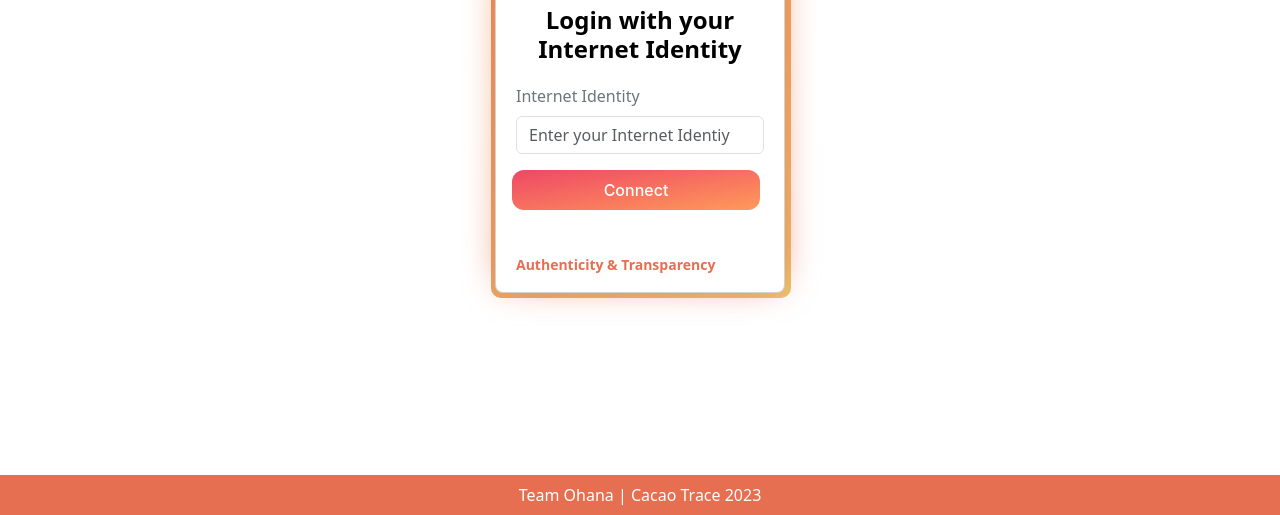
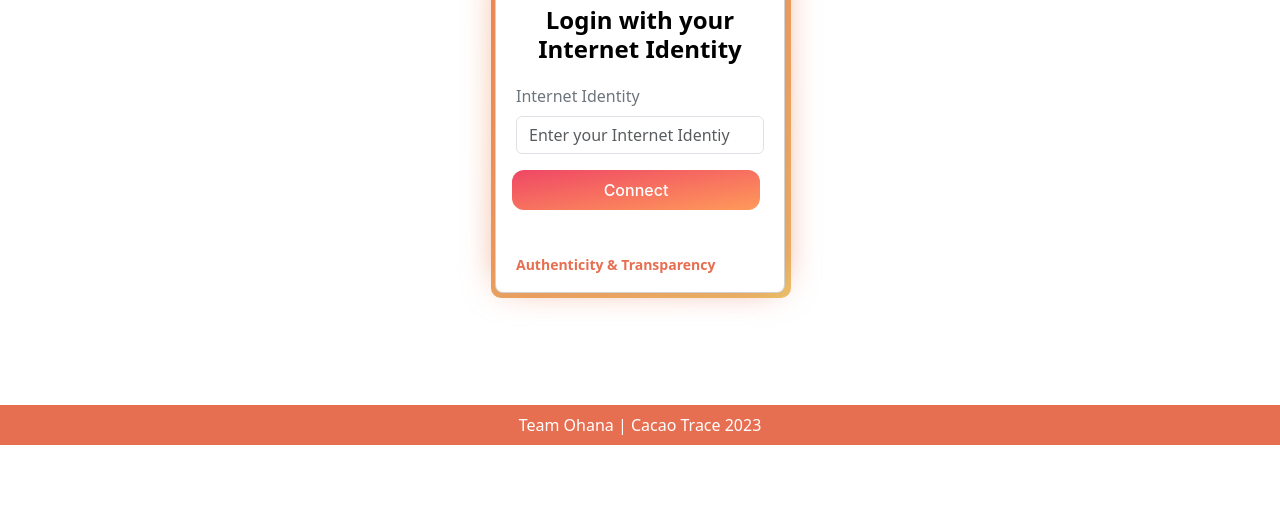
Before and after one commit to KanadeTachie/CacaoTrace, a plain HTML site: page CacaotraceV1/src/CacaotraceV1_frontend/login.html in a window 1280 px wide. Shown: the part 285-800 px from the top of the page. Drawn offline with nearby package versions, Linux system fonts and the light colour scheme; a web font is replaced by a local one.

```diff
--- a/CacaotraceV1/src/CacaotraceV1_frontend/login.html
+++ b/CacaotraceV1/src/CacaotraceV1_frontend/login.html
@@ -46,7 +46,7 @@
         </div>
     </div>
 
-    <footer class="position-absolute bottom-0 w-100 text-center text-white py-2">
+    <footer class="position-relative bottom-0 w-100 text-center text-white py-2">
         Team Ohana | Cacao Trace 2023
     </footer>
 </body>
```
Also changed, not shown: CacaotraceV1/src/CacaotraceV1_frontend/wallet.html (+1 -1 lines).
